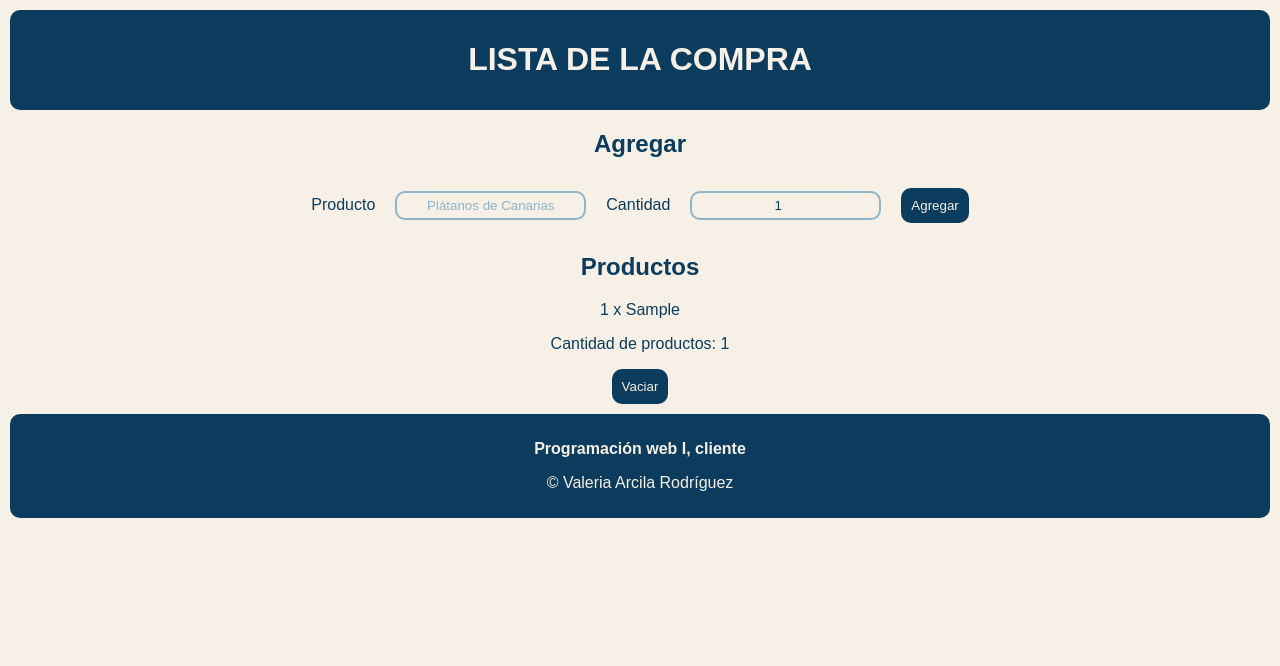
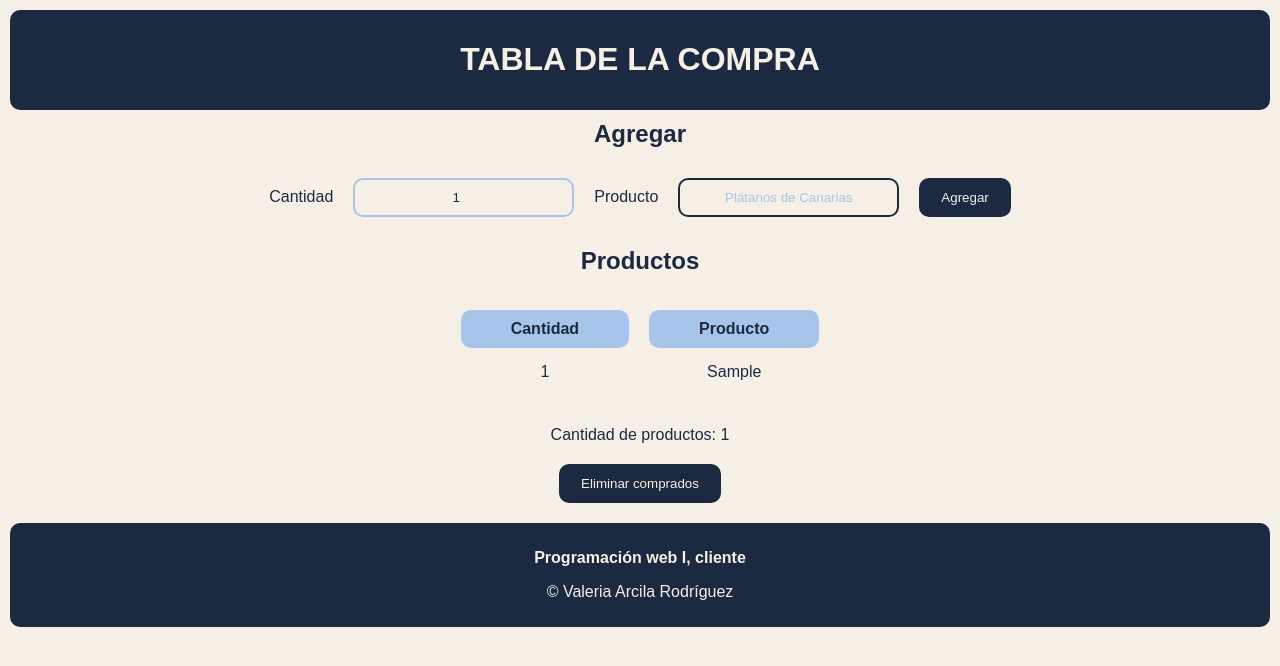
Before and after one commit to valarcila/mision1, a plain HTML site: page index.html in a window 1280 px wide. Both pictures are taken after typing "Sample" into the empty fields and a click on the button "Agregar". Drawn offline with Linux system fonts and the light colour scheme.

Commit message:
cambio de lista a tabla, mejoras html y css y corrección js

```diff
--- a/app.js
+++ b/app.js
@@ -3,9 +3,9 @@ const formulario = document.querySelector("#formulario")
 const producto = document.querySelector("#producto")
 const cantidad = document.querySelector("#cantidad")
 const error = document.querySelector("#error")
-const lista = document.querySelector("#lista")
+const tabla = document.querySelector("#tabla")
 const contador = document.querySelector("#contador")
-const vaciar = document.querySelector("#vaciar")
+const eliminar = document.querySelector("#eliminar")
 
 let productos = []
 
@@ -17,9 +17,9 @@ formulario.addEventListener("submit", event => {
 })
 
 function agregarProducto() {
+    const numero = Number(cantidad.value)
     // trim(), quita espacios
     const nombre = producto.value.trim()
-    const numero = Number(cantidad.value)
 
     if(nombre === "") {
         // textContent, cambia o lee texto de elemento html
@@ -30,19 +30,27 @@ function agregarProducto() {
     }
     error.textContent = ""
 
-    const item = crearProducto(nombre, numero)
+    const item = crearProducto(numero, nombre)
 
-    // appendChild(), agrega elemento creado a otro html
-    lista.appendChild(item)
+    tabla.appendChild(item)
 
     limpiarFormulario()
     actualizarContador()
 }
 
-function crearProducto(nombre, numero) {
+function crearProducto(numero, nombre) {
     // createElement(), crea elemento html
-    const item = document.createElement("li")
-    item.textContent = `${numero} x ${nombre}`
+    const item = document.createElement("tr")
+
+    const dataCantidad = document.createElement("td")
+    dataCantidad.textContent = numero
+
+    const dataProducto = document.createElement("td")
+    dataProducto.textContent = nombre
+
+    // appendChild(), agrega elemento creado a otro html
+    item.appendChild(dataCantidad)
+    item.appendChild(dataProducto)
 
     item.addEventListener("click", () => {
         comprado(item)
@@ -59,10 +67,11 @@ function comprado(item) {
 function limpiarFormulario() {
     producto.value = ""
     cantidad.value = 1
+    producto.focus()
 }
 
 function actualizarContador() {
-    const numero = lista.children.length
+    const numero = tabla.children.length
 
     // ternario
     contador.textContent = numero === 0
@@ -70,7 +79,7 @@ function actualizarContador() {
         : `Cantidad de productos: ${numero}`
 }
 
-vaciar.addEventListener("click", () => {
+eliminar.addEventListener("click", () => {
     const comprados = document.querySelectorAll(".comprado")
 
     comprados.forEach(item => {
--- a/index.html
+++ b/index.html
@@ -12,7 +12,7 @@
 
     <body>
         <header>
-            <h1>LISTA DE LA COMPRA</h1>
+            <h1>TABLA DE LA COMPRA</h1>
         </header>
 
         <main>
@@ -20,13 +20,6 @@
                 <h2>Agregar</h2>
                 <form id="formulario" autocomplete="off">
                     <!--for, relaciona label con input-->
-                    <label for="producto">Producto</label>
-                    <!--placeholder, muestra ejemplo dentro del input-->
-                    <input
-                        id="producto"
-                        type="text"
-                        placeholder="Plátanos de Canarias"
-                    >
                     <label for="cantidad">Cantidad</label>
                     <input
                         id="cantidad"
@@ -34,6 +27,13 @@
                         min="1"
                         value="1"
                         required
+                    >
+                    <label for="producto">Producto</label>
+                    <!--placeholder, muestra ejemplo dentro del input-->
+                    <input
+                        id="producto"
+                        type="text"
+                        placeholder="Plátanos de Canarias"
                     >
                     <!--submit, envia el formulario-->
                     <button type="submit">Agregar</button>
@@ -43,9 +43,17 @@
 
             <section>
                 <h2>Productos</h2>
-                <ul id="lista"></ul>
+                <table>
+                    <thead>
+                        <tr>
+                            <th>Cantidad</th>
+                            <th>Producto</th>
+                        </tr>
+                    </thead>
+                    <tbody id="tabla"></tbody>
+                </table>
                 <p id="contador">Sin productos</p>
-                <button id="vaciar" type="button">Vaciar</button>
+                <button id="eliminar" type="button">Eliminar comprados</button>
             </section>
         </main>
 
--- a/styles.css
+++ b/styles.css
@@ -1,15 +1,15 @@
 /*libreria de colores*/
 :root {
-    --white: #f6f0e6;
-    --brown: #d4b896;
-    --pastel_blue: #8fb3c8;
-    --blue: #0b3c5d;
+    --white: #f5efe6;
+    --red: #c0392b;
+    --pastel_blue: #a7c5eb;
+    --blue: #1b2a41;
 }
 
 /*modo oscuro, invierte los colores*/
 body.oscuro {
-    --white: #0b3c5d;
-    --blue: #f6f0e6;
+    --white: #1b2a41;
+    --blue: #f5efe6;
 }
 
 body {
@@ -33,6 +33,10 @@ main {
     text-align: center;
 }
 
+h2 {
+    margin: 10px;
+}
+
 #formulario {
     margin: 30px;
     justify-content: center;
@@ -43,10 +47,10 @@ main {
     flex-wrap: wrap;
 }
 
-#producto, #cantidad {
+#cantidad, #producto {
     background-color: var(--white);
     color: var(--blue);
-    padding: 5px;
+    padding: 10px 20px;
     border: 2px solid var(--pastel_blue);
     border-radius: 10px;
     text-align: center;
@@ -58,7 +62,7 @@ main {
 }
 
 /*:, pseudoclases*/
-#producto:focus, #cantidad:focus {
+#cantidad:focus, #producto:focus {
     outline: none;
     border-color: var(--blue);
 }
@@ -66,11 +70,10 @@ main {
 button {
     background-color: var(--blue);
     color: var(--white);
-    padding: 10px;
-    border: none;
+    padding: 10px 20px;
+    border: 2px solid var(--blue);
     border-radius: 10px;
     text-align: center;
-
 }
 
 button:hover {
@@ -79,15 +82,30 @@ button:hover {
 }
 
 #error {
-
+    color: var(--red);
 }
 
-#lista {
-    list-style: none;
-    padding: 0px;
+table {
+    margin: 30px auto;
+    border-spacing: 20px 5px;
 }
 
-/*funcion comprado*/
-.comprado {
+th, td {
+    padding: 10px 50px;
+    border-radius: 10px;
+    text-align: center;
+}
+
+th {
+    background-color: var(--pastel_blue);
+    color: var(--blue);
+}
+
+#contador, #eliminar {
+    margin: 10px;
+}
+
+/*comprado, tacha producto*/
+.comprado td {
     text-decoration: line-through;
 }
```
Also changed, not shown: 1 other file.
